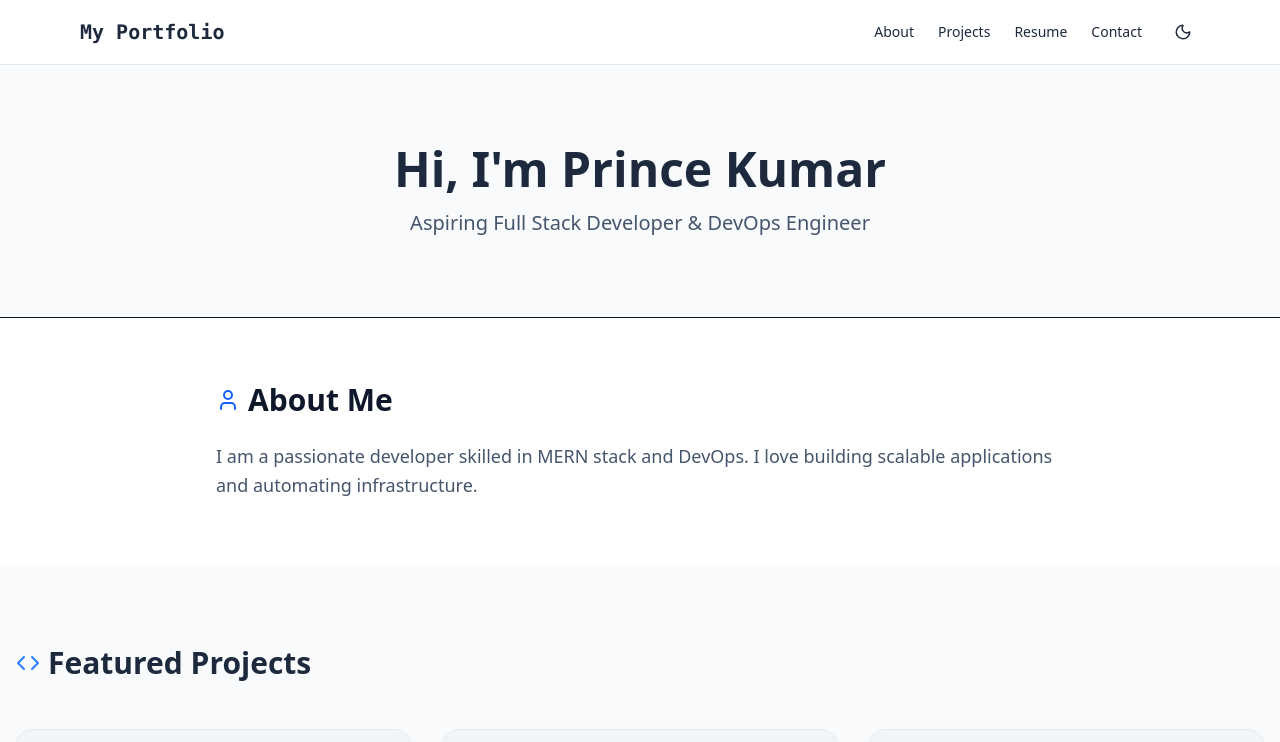
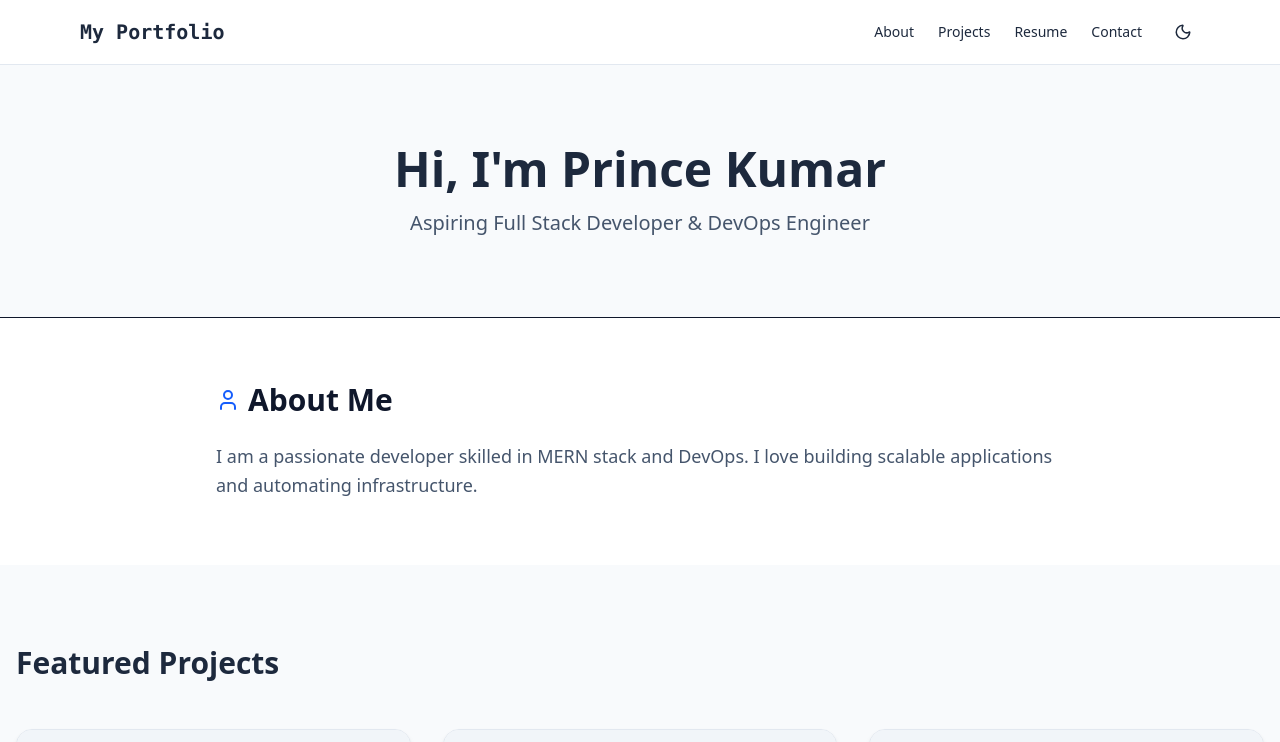
Before and after one commit to prince093kumar/my-portfolio, a React (Vite) app: page / in a window 1280 px wide. Shown: the top 742 px of the page. Built offline with nearby package versions, Linux system fonts and the light colour scheme.

Commit message:
Updated  Completed Projects section

```diff
--- a/src/components/Projects.jsx
+++ b/src/components/Projects.jsx
@@ -1,5 +1,5 @@
 import React from "react";
-import { Code, ExternalLink } from "lucide-react";
+import { ExternalLink } from "lucide-react";
 
 const Projects = ({ darkMode }) => {
   const projects = [
@@ -34,8 +34,10 @@ const Projects = ({ darkMode }) => {
       }`}
     >
       <div className="max-w-7xl mx-auto">
-        <h2 className="text-3xl font-bold mb-12 flex items-center gap-2">
-          <Code className="text-blue-500" /> Featured Projects
+
+        {/* Heading without icon */}
+        <h2 className="text-3xl font-bold mb-12">
+          Featured Projects
         </h2>
 
         <div className="grid md:grid-cols-3 gap-8">
```
